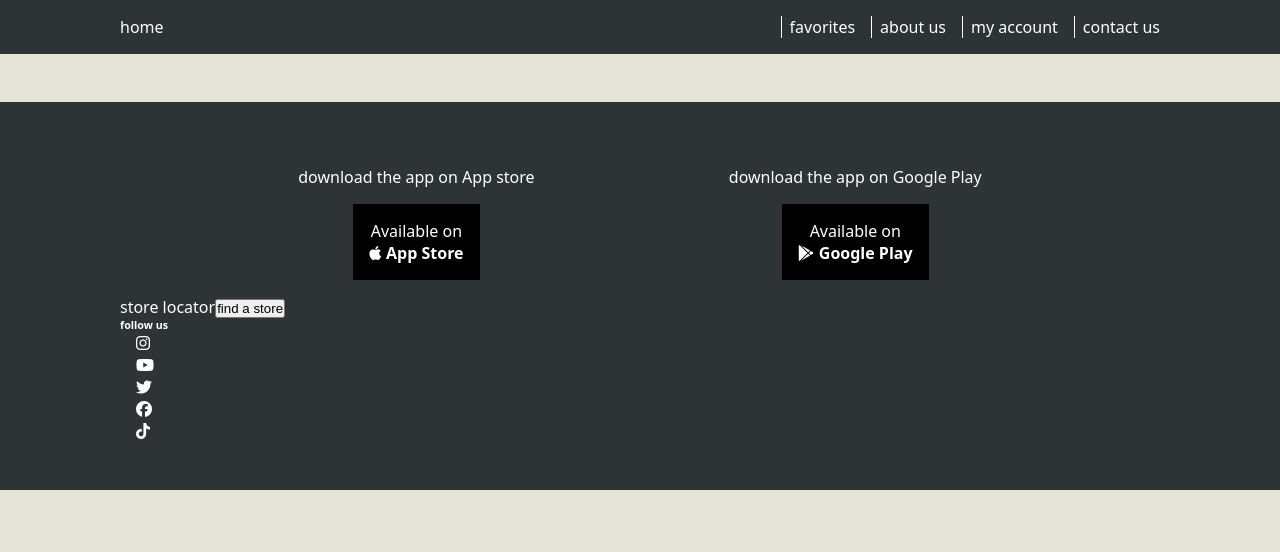
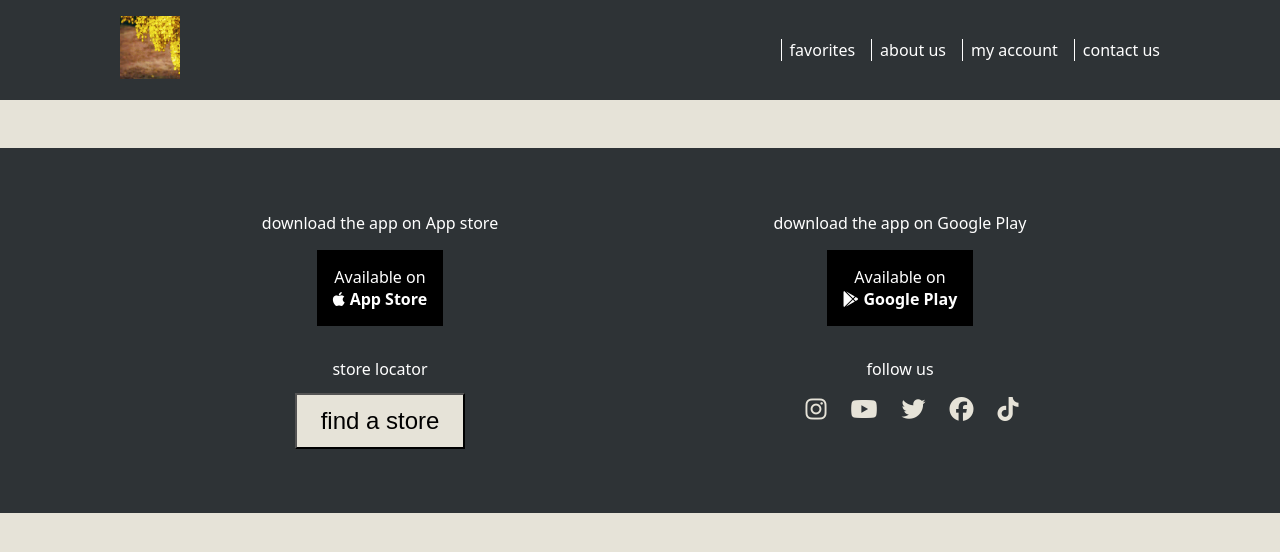
Before and after one commit to GalinaLK/react-shop, a React (Create React App) app: page /account in a window 1280 px wide. Shown: the top 552 px of the page. Built offline with nearby package versions, Linux system fonts and the light colour scheme.

Commit message:
footer and logo

```diff
--- a/src/Sass/_page-style.scss
+++ b/src/Sass/_page-style.scss
@@ -21,3 +21,6 @@
   a {
       text-decoration: none;
   }
+  button{
+    cursor: pointer;
+  }
--- a/src/Sass/footer.scss
+++ b/src/Sass/footer.scss
@@ -1,5 +1,8 @@
 @import 'variables';
 
+.grid-footer{
+    width: 100%;
+  }
 .container-footer{
     background-color: $secondary-color;
     color: white;
@@ -7,7 +10,7 @@
     margin-top: 3em;
     padding: 3em 0px;
 }
-.downloads{
+.downloads, .sm-findStore{
     width: 100%;
     display: flex;
     flex-wrap: wrap;
@@ -15,6 +18,7 @@
     align-items: center;
     justify-content: space-evenly;
 }
+
 .downloadLink{
     background-color: black;
     color: white;
@@ -24,12 +28,37 @@
 .mobileStores{
     font-weight: bold;
 }
-.downloadLinkLabel {
+.downloadLinkLabel, .findStoreGroup, .followUs, .followUs ul {
     display: flex;
     align-items: center;
     flex-direction: column;
     justify-content: space-around;
     margin: 1em;
+}
+.findStoreGroup button{
+    font-size: x-large;
+    padding: 0.5em 1em;
+    margin-top: 0.5em;
+    background-color: $primary-color;
+
+    &:hover{
+        transform: scale(1.1);
+        background-color: white;
+    }
+}
+.followUs ul li{
+    cursor: pointer;
+
+    &:hover{
+        transform: scale(1.2);
+        color: white;
+    }
+}
+.followUs ul {
+flex-direction: row;
+font-size: 1.5rem;
+color: $primary-color;
+margin-top: 0.5em;
 }
 .downloadLinkLabel label{
     padding-bottom: 1em;
@@ -38,3 +67,16 @@
 .downloadLink i{
     padding-right: 0.3em;
 }
+
+@media only screen and (min-width: 600px) {
+   // .downloads, .sm-findStore{
+   //     flex-direction: column;
+   //  }
+   .grid-footer{
+   display: grid;
+   grid-template-columns: 1fr 1fr;
+   }
+
+
+
+  }
--- a/src/components/Footer.js
+++ b/src/components/Footer.js
@@ -5,8 +5,7 @@ import '../Sass/footer.scss'
 const Footer = () => {
     return (
         <div className="container-footer">
-          <div className="container">
-            <div className="downloads">
+          <div className="container grid-footer">
               <div className="downloadLinkLabel">
               <label htmlFor="downloadAppStore">download the app on App store</label>
               <a id="downloadAppStore" className="downloadLink" href="#">
@@ -24,10 +23,13 @@ const Footer = () => {
                 <span className="mobileStores">Google Play</span>
               </a>
               </div>
-            </div>
-            <label htmlFor="findStore">store locator</label>
-            <button id="findStore">find a store</button>
-            <h6>follow us</h6>
+
+              <div className="findStoreGroup">
+                <label htmlFor="findStore">store locator</label>
+                <button id="findStore">find a store</button>
+              </div>
+            <div className="followUs">
+            <p>follow us</p>
             <ul>
                 <li><i class="fab fa-instagram"></i></li>
                 <li><i class="fab fa-youtube"></i></li>
@@ -36,6 +38,7 @@ const Footer = () => {
                 <li><i class="fab fa-tiktok"></i></li>
             </ul>
             </div>
+            </div>
         </div>
     )
 }
--- a/src/components/Header.js
+++ b/src/components/Header.js
@@ -1,6 +1,7 @@
 import React from 'react'
 import { Link } from 'react-router-dom';
 import '../Sass/header.scss'
+import logo from '../photos/logo.png';
 
 const Header = () => {
 
@@ -25,7 +26,7 @@ const Header = () => {
     return (
       <>
         <header className="header-main container">
-         <Link to="/">home</Link>
+         <Link to="/"><img src={logo} alt="link home" width="60px" /></Link>
          <a href="javascript:void(0);" class="icon" id="icon-open" onClick={showHam}>
     <i class="fa fa-bars"></i>
   </a>
```
Also changed, not shown: src/photos/logo.png (added).
